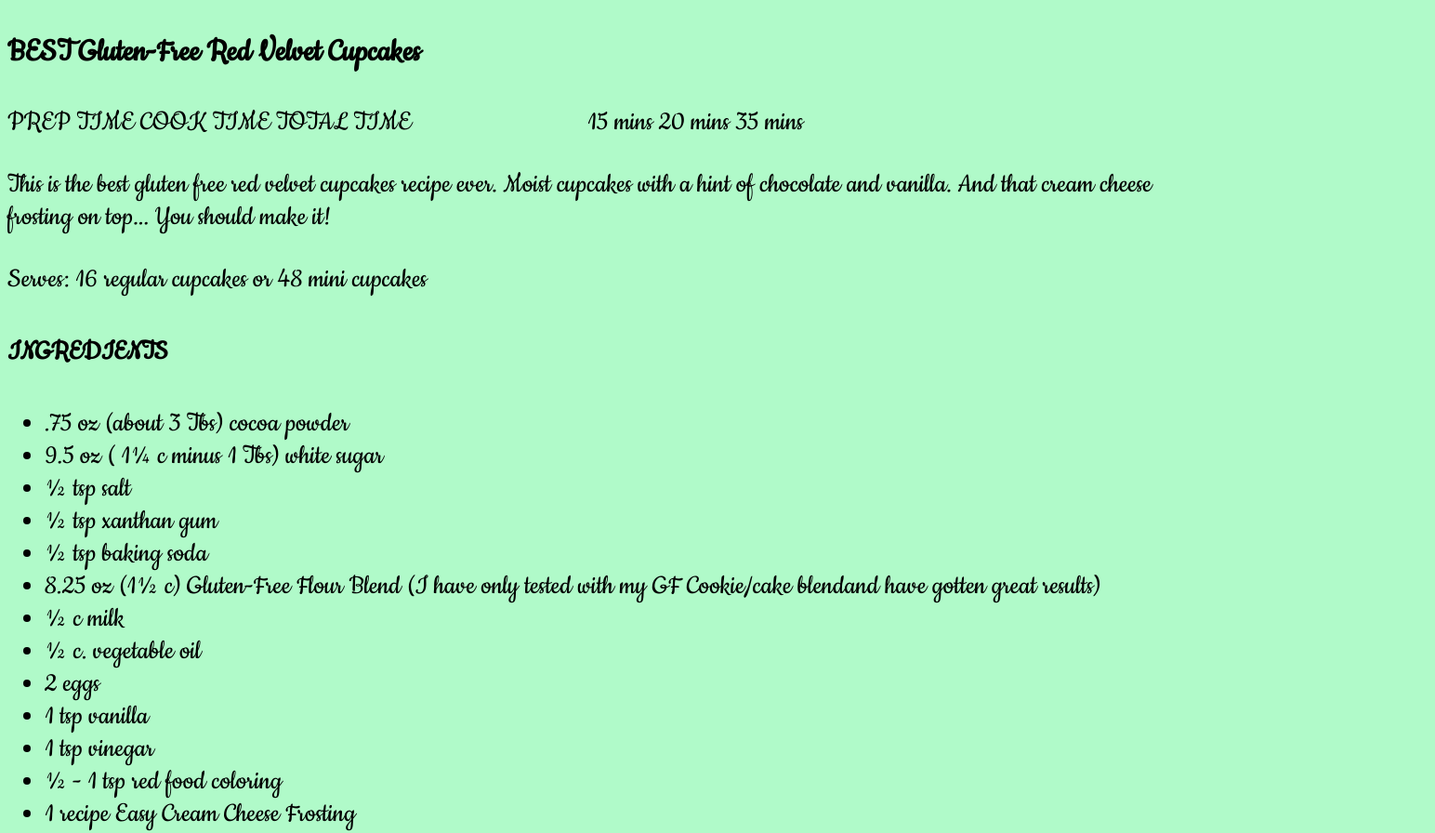
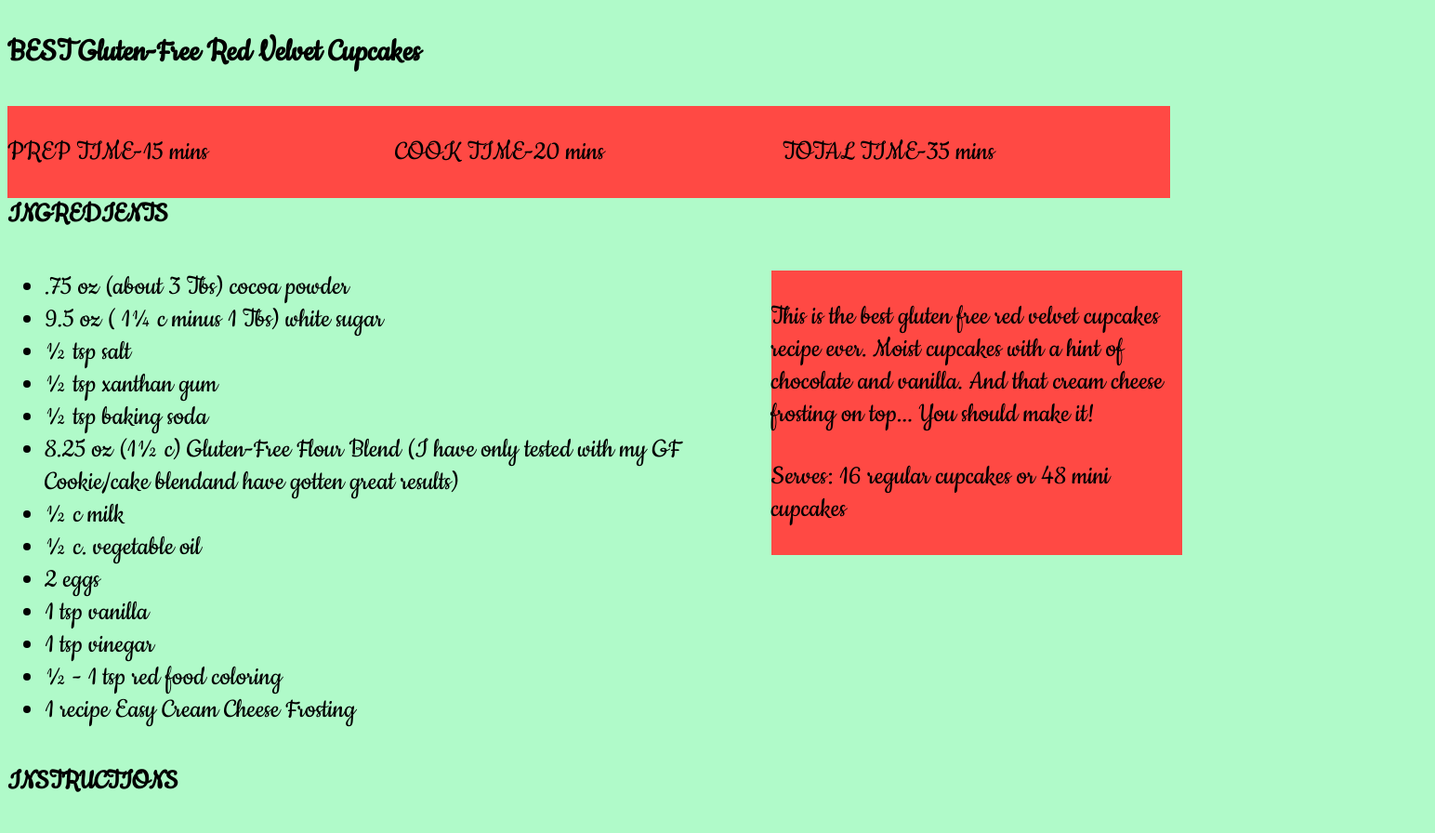
Before and after one commit to bradwisser/CupcakeShop, a plain HTML site: page cupcakeShop.html in a window 1280 px wide. Shown: the part 566-1462 px from the top of the page at 93% size, 1544 px wide, since content can reach past the window. Drawn offline with Linux system fonts and the light colour scheme.

Commit message:
added sidebar, messed with columns, resized images

```diff
--- a/css/styles.css
+++ b/css/styles.css
@@ -4,11 +4,23 @@ body {
   font-size: 32px;
 }
 
-p.summary {
+.columns {
+  width: 33%;
   float: left;
-  margin: 0 15% 0 0;
+  background-color: #FF4944;
+}
+
+.sidebar {
+  width: 35%;
+  float: right;
+  background-color: #FF4944;
+  margin-left: 10px;
 }
 
 h1 {
   font-family: 'Pacifico', cursive;
 }
+img {
+  width: 60%;
+  margin-left: 2%;
+}
--- a/cupcakeShop.html
+++ b/cupcakeShop.html
@@ -14,13 +14,23 @@
     <h2>Do it Yourself</h2>
     <p>So maybe before you go and spend a gang of money (like $4/cupcake) here, you'd like to try a batch yourself. Here are some ingredients for our favorite recipe and how to assemble them!</p>
     <h3>BEST Gluten-Free Red Velvet Cupcakes</h3>
-    <p class="summary">PREP TIME  COOK TIME  TOTAL TIME</p>
-    <div>
-      <p class="times">15 mins    20 mins    35 mins</p>
+    <div class="topbar">
+      <div class="columns">
+        <p>PREP TIME-15 mins</p>
+      </div>
+      <div class="columns">
+        <p>COOK TIME-20 mins</p>
+      </div>
+      <div class="columns">
+        <p>TOTAL TIME-35 mins</p>
+      </div>
     </div>
-    <p>This is the best gluten free red velvet cupcakes recipe ever. Moist cupcakes with a hint of chocolate and vanilla. And that cream cheese frosting on top... You should make it!</p>
-    <p>Serves: 16 regular cupcakes or 48 mini cupcakes</p>
     <h4>INGREDIENTS</h4>
+      <div class="sidebar">
+        <p>This is the best gluten free red velvet cupcakes recipe ever. Moist cupcakes with a hint of chocolate and vanilla. And that cream cheese frosting on top... You should make it!</p>
+        <p>Serves: 16 regular cupcakes or 48 mini cupcakes</p>
+      </div>
+
       <ul>
         <li>.75 oz (about 3 Tbs) cocoa powder</li>
         <li>9.5 oz ( 1¼ c minus 1 Tbs) white sugar</li>
```
